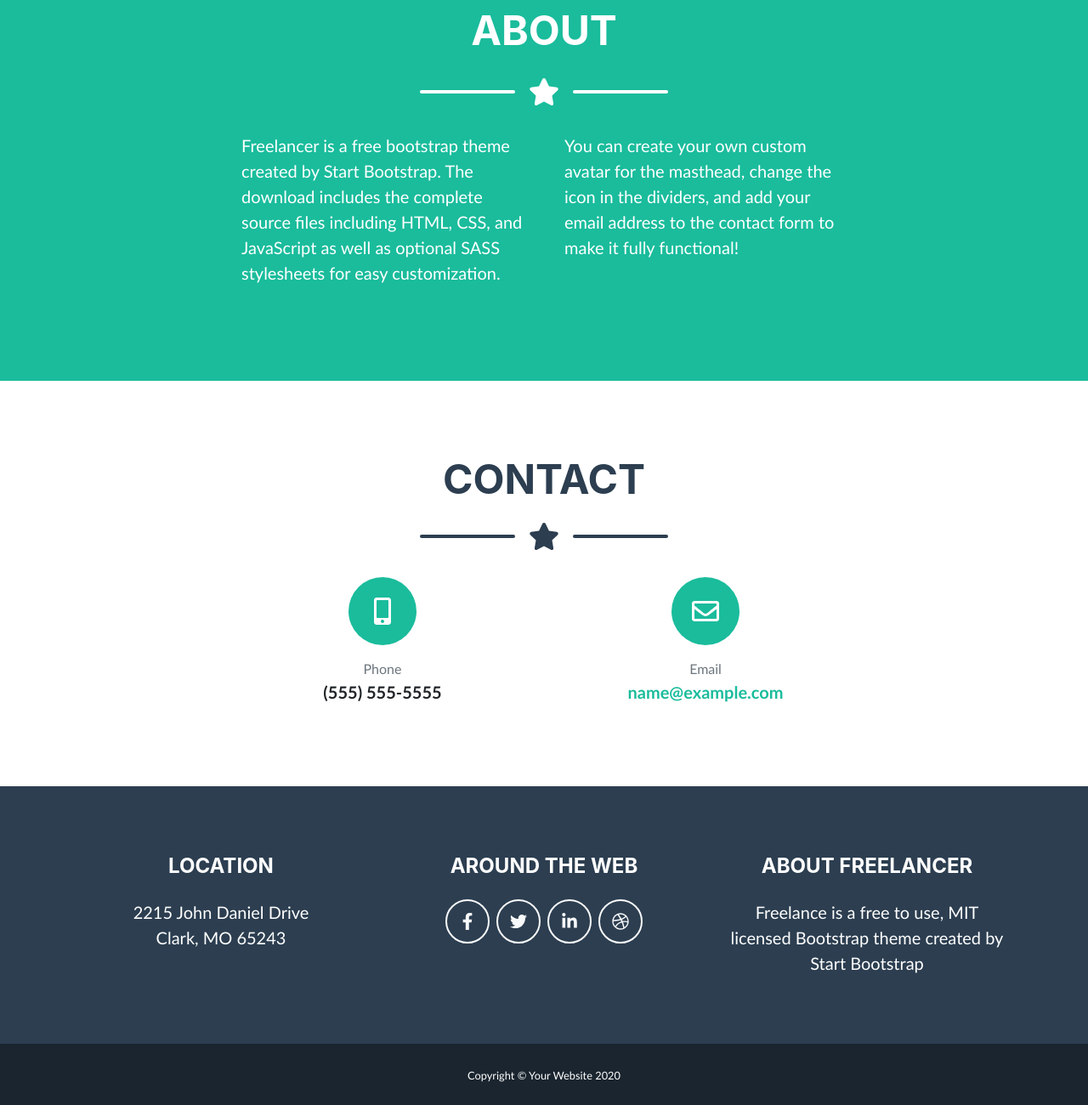
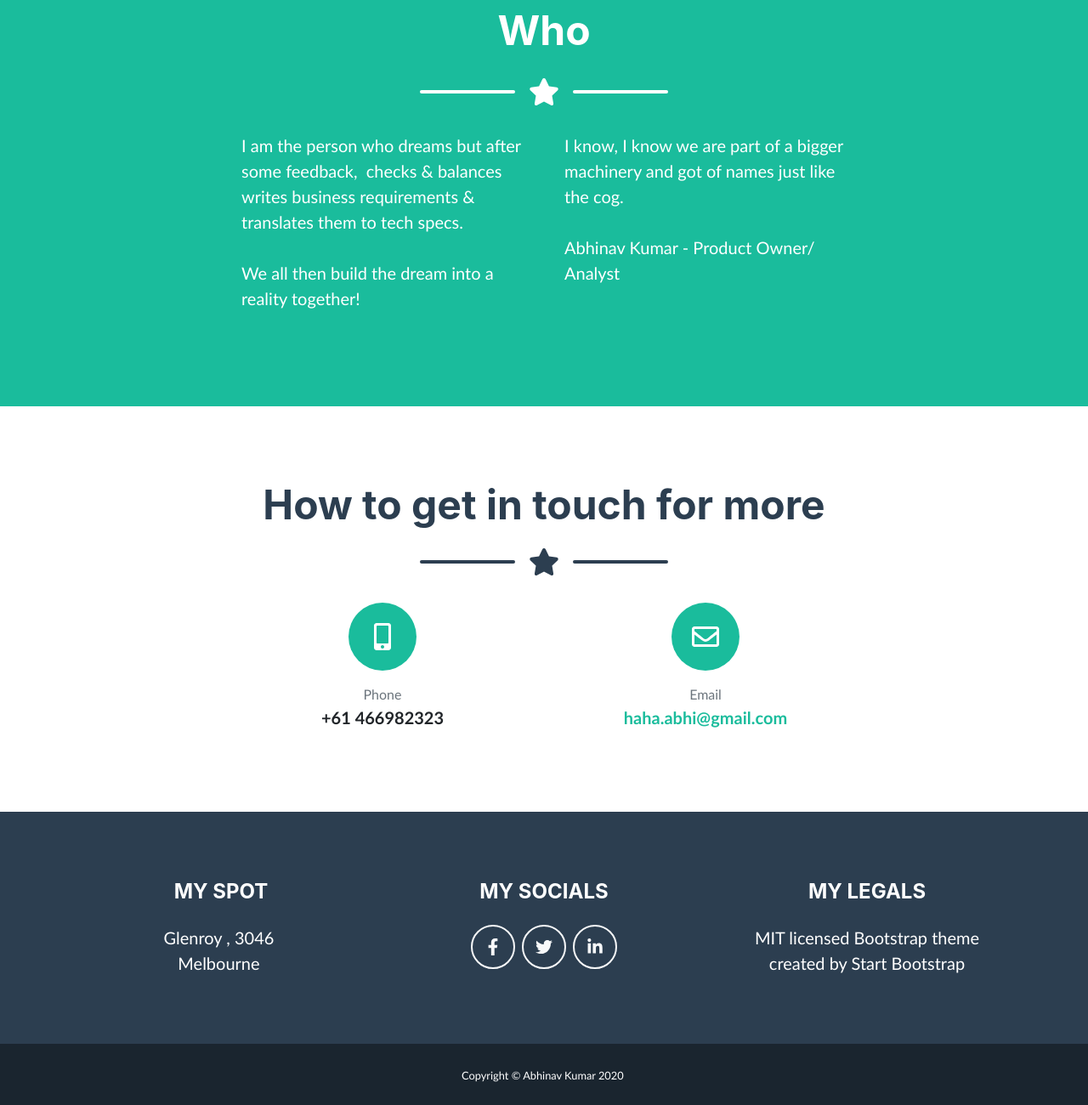
Before and after one commit to hahaabhi/ownedproducts.io, a plain HTML site: page dist/index.html in a window 1280 px wide. Shown: the part 1815-3115 px from the top of the page at 85% size. Drawn offline with nearby package versions, Linux system fonts and the light colour scheme; files whose address does not match are found by name; a web font is replaced by a local one.

Commit message:
Update index.html
Booyeah!!!

```diff
--- a/dist/index.html
+++ b/dist/index.html
@@ -306,7 +306,7 @@
             <div class="container">
                 <!-- About Section Heading-->
                 <div class="text-center">
-                    <h2 class="page-section-heading d-inline-block text-white">ABOUT</h2>
+                    <h2 class="page-section-heading d-inline-block text-white">Who</h2>
                 </div>
                 <!-- Icon Divider-->
                 <div class="divider-custom divider-light">
@@ -317,10 +317,14 @@
                 <!-- About Section Content-->
                 <div class="row">
                     <div class="col-lg-4 ml-auto">
-                        <p class="pre-wrap lead">Freelancer is a free bootstrap theme created by Start Bootstrap. The download includes the complete source files including HTML, CSS, and JavaScript as well as optional SASS stylesheets for easy customization.</p>
+                        <p class="pre-wrap lead">I am the person who dreams but after some feedback,  checks &amp; balances  writes business requirements &amp; translates them to tech specs.
+
+We all then build the dream into a reality together!</p>
                     </div>
                     <div class="col-lg-4 mr-auto">
-                        <p class="pre-wrap lead">You can create your own custom avatar for the masthead, change the icon in the dividers, and add your email address to the contact form to make it fully functional!</p>
+                        <p class="pre-wrap lead">I know, I know we are part of a bigger machinery and got of names just like the cog.
+
+Abhinav Kumar - Product Owner/ Analyst  </p>
                     </div>
                 </div>
             </div>
@@ -329,7 +333,7 @@
             <div class="container">
                 <!-- Contact Section Heading-->
                 <div class="text-center">
-                    <h2 class="page-section-heading text-secondary d-inline-block mb-0">CONTACT</h2>
+                    <h2 class="page-section-heading text-secondary d-inline-block mb-0">How to get in touch for more</h2>
                 </div>
                 <!-- Icon Divider-->
                 <div class="divider-custom">
@@ -343,13 +347,13 @@
                         <div class="d-flex flex-column align-items-center">
                             <div class="icon-contact mb-3"><i class="fas fa-mobile-alt"></i></div>
                             <div class="text-muted">Phone</div>
-                            <div class="lead font-weight-bold">(555) 555-5555</div>
+                            <div class="lead font-weight-bold">+61 466982323</div>
                         </div>
                     </div>
                     <div class="col-lg-4">
                         <div class="d-flex flex-column align-items-center">
                             <div class="icon-contact mb-3"><i class="far fa-envelope"></i></div>
-                            <div class="text-muted">Email</div><a class="lead font-weight-bold" href="mailto:name@example.com">name@example.com</a>
+                            <div class="text-muted">Email</div><a class="lead font-weight-bold" href="mailto:haha.abhi@gmail.com">haha.abhi@gmail.com</a>
                         </div>
                     </div>
                 </div>
@@ -360,25 +364,25 @@
                 <div class="row">
                     <!-- Footer Location-->
                     <div class="col-lg-4 mb-5 mb-lg-0">
-                        <h4 class="mb-4">LOCATION</h4>
-                        <p class="pre-wrap lead mb-0">2215 John Daniel Drive
-Clark, MO 65243</p>
+                        <h4 class="mb-4">MY SPOT</h4>
+                        <p class="pre-wrap lead mb-0">Glenroy , 3046
+Melbourne </p>
                     </div>
                     <!-- Footer Social Icons-->
                     <div class="col-lg-4 mb-5 mb-lg-0">
-                        <h4 class="mb-4">AROUND THE WEB</h4><a class="btn btn-outline-light btn-social mx-1" href="https://www.facebook.com/StartBootstrap"><i class="fab fa-fw fa-facebook-f"></i></a><a class="btn btn-outline-light btn-social mx-1" href="https://www.twitter.com/sbootstrap"><i class="fab fa-fw fa-twitter"></i></a><a class="btn btn-outline-light btn-social mx-1" href="https://www.linkedin.com/in/startbootstrap"><i class="fab fa-fw fa-linkedin-in"></i></a><a class="btn btn-outline-light btn-social mx-1" href="https://www.dribble.com/startbootstrap"><i class="fab fa-fw fa-dribbble"></i></a>
+                        <h4 class="mb-4">MY SOCIALS</h4><a class="btn btn-outline-light btn-social mx-1" href="https://www.facebook.com/Abhinav Kumar"><i class="fab fa-fw fa-facebook-f"></i></a><a class="btn btn-outline-light btn-social mx-1" href="https://www.twitter.com/haha.abhi"><i class="fab fa-fw fa-twitter"></i></a><a class="btn btn-outline-light btn-social mx-1" href="https://www.linkedin.com/in/abhinav kumar"><i class="fab fa-fw fa-linkedin-in"></i></a>
                     </div>
                     <!-- Footer About Text-->
                     <div class="col-lg-4">
-                        <h4 class="mb-4">ABOUT FREELANCER</h4>
-                        <p class="pre-wrap lead mb-0">Freelance is a free to use, MIT licensed Bootstrap theme created by Start Bootstrap</p>
+                        <h4 class="mb-4">MY LEGALS</h4>
+                        <p class="pre-wrap lead mb-0">MIT licensed Bootstrap theme created by Start Bootstrap</p>
                     </div>
                 </div>
             </div>
         </footer>
         <!-- Copyright Section-->
         <section class="copyright py-4 text-center text-white">
-            <div class="container"><small class="pre-wrap">Copyright © Your Website 2020</small></div>
+            <div class="container"><small class="pre-wrap">Copyright © Abhinav Kumar 2020 </small></div>
         </section>
         <!-- Scroll to Top Button (Only visible on small and extra-small screen sizes)-->
         <div class="scroll-to-top d-lg-none position-fixed"><a class="js-scroll-trigger d-block text-center text-white rounded" href="#page-top"><i class="fa fa-chevron-up"></i></a></div>
```
